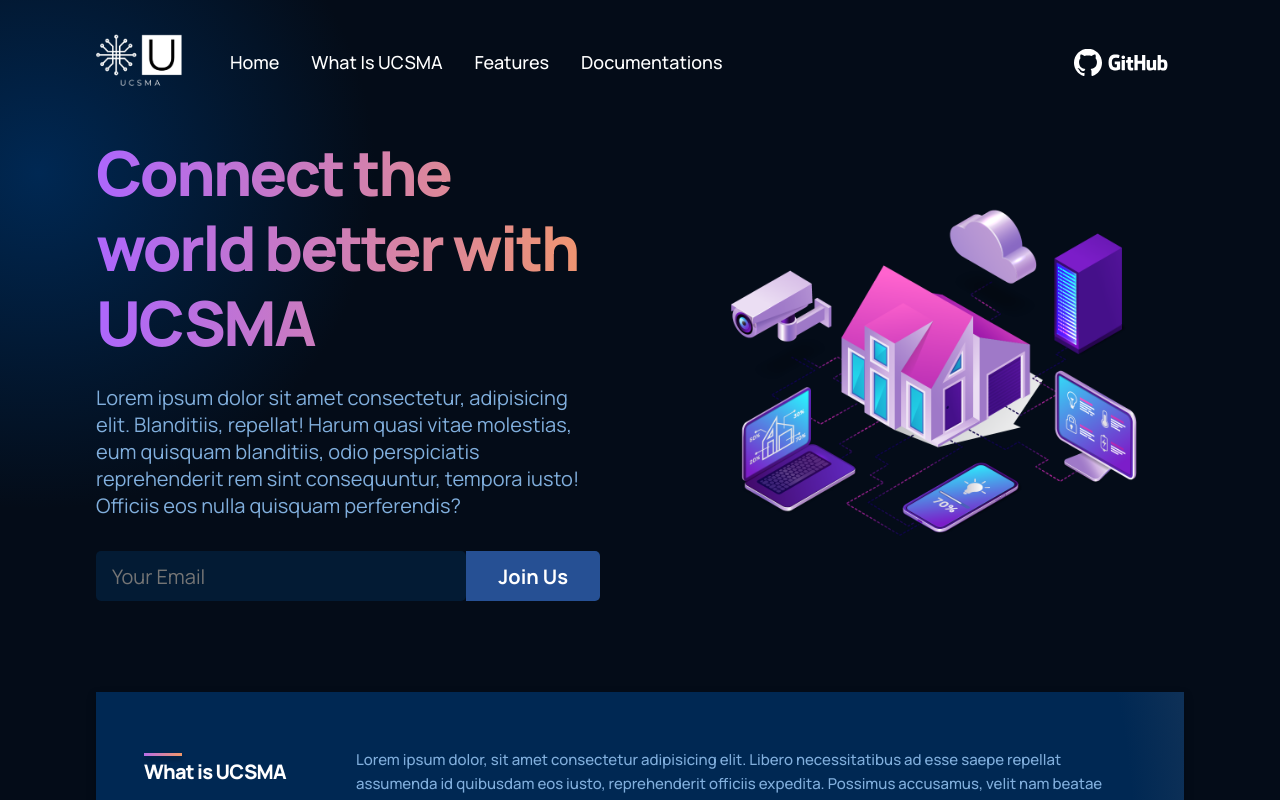
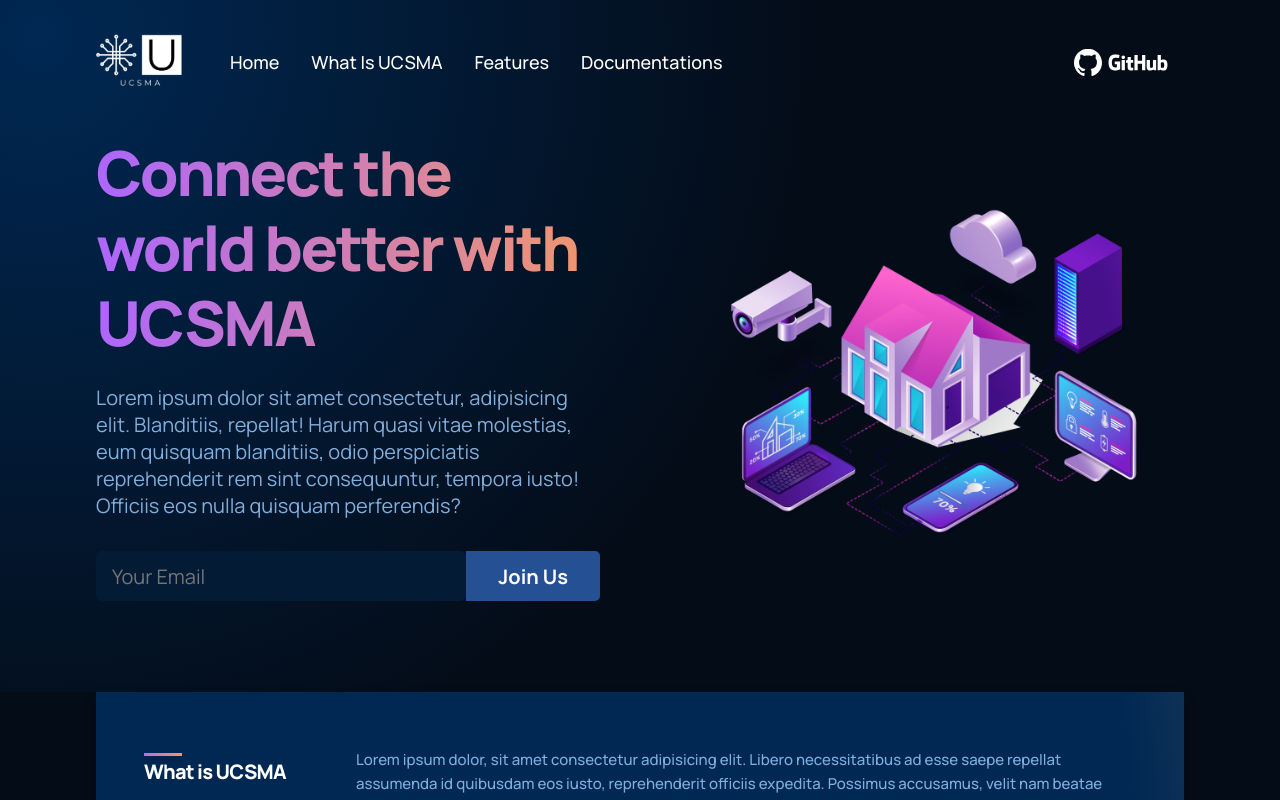
Before and after one commit to UCSMA-Project/homepage, a React (Create React App) app: page / in a window 1280 px wide. Shown: the top 800 px of the page. Built offline with nearby package versions, Linux system fonts and the light colour scheme.

Commit message:
minor styling update

```diff
--- a/src/App.css
+++ b/src/App.css
@@ -28,7 +28,7 @@ a {
     background:-ms-radial-gradient(circle at 3% 25%, rgba(0, 40, 83, 1) 0%, rgba(4, 12, 24, 1) 25%);
 
     /* global 92%+ browsers support */
-    background:radial-gradient(circle at 3% 25%, rgba(0, 40, 83, 1) 0%, rgba(4, 12, 24, 1) 25%);
+    background:radial-gradient(circle at 3% 5%, rgba(0, 40, 83, 1) 0%, rgba(4, 12, 24, 1) 55%);
 }
 
 .gradient__text {
```
